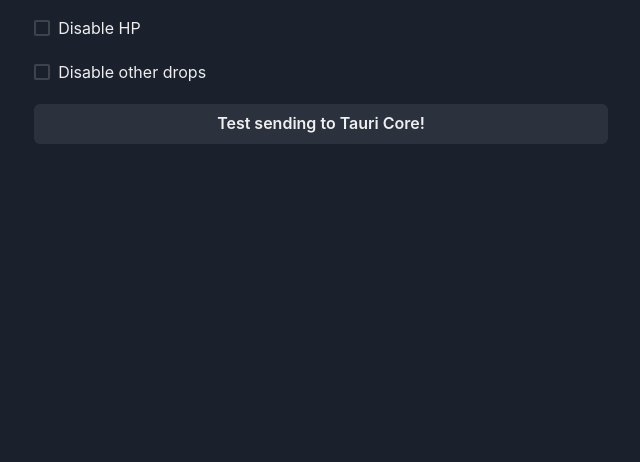
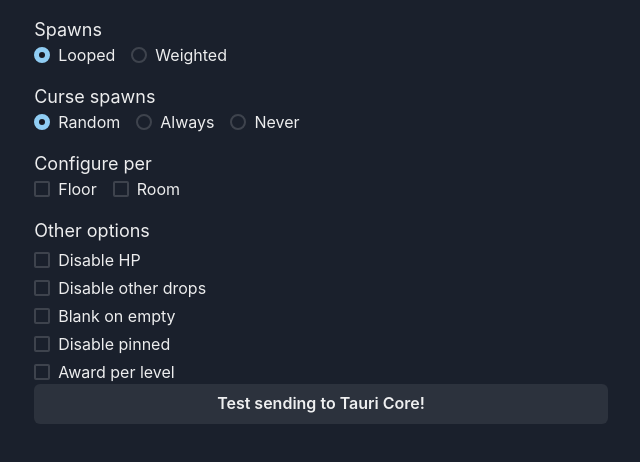
Before and after one commit to franomai/cornercutter, a React (Vite) app in the folder frontend/: page / in a window 1280 px wide. Shown: the top 462 px of the page, without its empty margins (319-959 px from the left). Built offline with nearby package versions, Linux system fonts and the light colour scheme.

Commit message:
#3 Added general configuration options and moved it to separate component

```diff
--- a/frontend/src/App.css
+++ b/frontend/src/App.css
@@ -1,7 +1,3 @@
-.App {
-  text-align: center;
-}
-
 .App-logo {
     height: 40vmin;
     pointer-events: none;
--- a/frontend/src/App.tsx
+++ b/frontend/src/App.tsx
@@ -1,55 +1,8 @@
-import { useEffect, useState } from 'react';
 import './App.css';
-import { Button, Checkbox, Container, Stack } from '@chakra-ui/react';
-import Configuration from './types/Configuration';
-import { invoke } from '@tauri-apps/api';
-import { convertKeysToSnakeCase } from './utility/Utils';
-
-const EMPTY_CONFIG: Configuration = {
-    disableHp: false,
-    disableOtherDrops: false,
-};
+import GeneralConfig from './pages/GeneralConfig';
 
 function App() {
-    const [response, setResponse] = useState<string>('');
-    const [config, setConfig] = useState<Configuration>(EMPTY_CONFIG);
-
-    useEffect(() => {
-        console.log(config);
-    }, [config]);
-
-    function updateConfig(field: keyof Configuration, e: React.ChangeEvent<HTMLInputElement>) {
-        setConfig((config) => {
-            const updatedConfig = { ...config };
-            updatedConfig[field] = e.target.checked;
-            return updatedConfig;
-        });
-    }
-
-    async function submitConfig() {
-        const res = await invoke<string>('accept_config', { config: convertKeysToSnakeCase(config) });
-        setResponse(res);
-    }
-
-    return (
-        <div className="App">
-            <Container>
-                <Stack spacing={5} my={4}>
-                    <Checkbox isChecked={config.disableHp} onChange={(e) => updateConfig('disableHp', e)}>
-                        Disable HP
-                    </Checkbox>
-                    <Checkbox
-                        isChecked={config.disableOtherDrops}
-                        onChange={(e) => updateConfig('disableOtherDrops', e)}
-                    >
-                        Disable other drops
-                    </Checkbox>
-                    <Button onClick={submitConfig}>Test sending to Tauri Core!</Button>
-                    {response.length !== 0 && <div>{response}</div>}
-                </Stack>
-            </Container>
-        </div>
-    );
+    return <GeneralConfig />;
 }
 
 export default App;
--- /dev/null
+++ b/frontend/src/pages/GeneralConfig.tsx
@@ -0,0 +1,84 @@
+import { FC, useState } from 'react';
+import { Button, Checkbox, Container, Radio, RadioGroup, Stack, Text } from '@chakra-ui/react';
+import Configuration from '../types/Configuration';
+import { invoke } from '@tauri-apps/api';
+import { convertKeysToSnakeCase } from '../utility/Utils';
+
+const EMPTY_CONFIG: Configuration = {
+    disableHp: false,
+    disableOtherDrops: false,
+};
+
+const GeneralConfig: FC = () => {
+    const [response, setResponse] = useState<string>('');
+    const [config, setConfig] = useState<Configuration>(EMPTY_CONFIG);
+
+    function updateConfig(field: keyof Configuration, e: React.ChangeEvent<HTMLInputElement>) {
+        setConfig((config) => {
+            const updatedConfig = { ...config };
+            updatedConfig[field] = e.target.checked;
+            return updatedConfig;
+        });
+    }
+
+    async function submitConfig() {
+        const res = await invoke<string>('accept_config', { config: convertKeysToSnakeCase(config) });
+        setResponse(res);
+    }
+
+    return (
+        <div className="App">
+            <Container my={4}>
+                <Stack spacing={4}>
+                    <div>
+                        <Text fontSize="lg">Spawns</Text>
+                        <RadioGroup defaultValue="1">
+                            <Stack direction="row" spacing={4}>
+                                <Radio value="1">Looped</Radio>
+                                <Radio value="2">Weighted</Radio>
+                            </Stack>
+                        </RadioGroup>
+                    </div>
+                    <div>
+                        <Text fontSize="lg">Curse spawns</Text>
+                        <RadioGroup defaultValue="1">
+                            <Stack direction="row" spacing={4}>
+                                <Radio value="1">Random</Radio>
+                                <Radio value="2">Always</Radio>
+                                <Radio value="3">Never</Radio>
+                            </Stack>
+                        </RadioGroup>
+                    </div>
+                    <div>
+                        <Text fontSize="lg">Configure per</Text>
+                        <Stack direction="row" spacing={4}>
+                            <Checkbox>Floor</Checkbox>
+                            <Checkbox>Room</Checkbox>
+                        </Stack>
+                    </div>
+                    <Stack spacing={1}>
+                        <Text fontSize="lg">Other options</Text>
+                        <Checkbox isChecked={config.disableHp} onChange={(e) => updateConfig('disableHp', e)}>
+                            Disable HP
+                        </Checkbox>
+                        <Checkbox
+                            isChecked={config.disableOtherDrops}
+                            onChange={(e) => updateConfig('disableOtherDrops', e)}
+                        >
+                            Disable other drops
+                        </Checkbox>
+                        <Checkbox>Blank on empty</Checkbox>
+                        <Checkbox>Disable pinned</Checkbox>
+                        <Checkbox>Award per level</Checkbox>
+                    </Stack>
+                </Stack>
+                <Stack spacing={4}>
+                    <Button onClick={submitConfig}>Test sending to Tauri Core!</Button>
+                    {response.length !== 0 && <div>{response}</div>}
+                </Stack>
+            </Container>
+        </div>
+    );
+};
+
+export default GeneralConfig;
```
Lines whose indentation alone changed are shown as unchanged.
